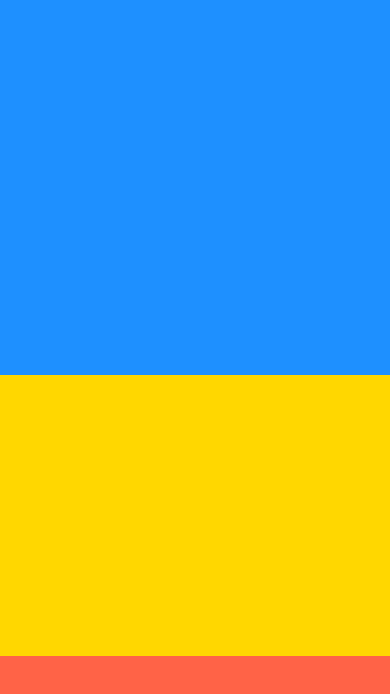
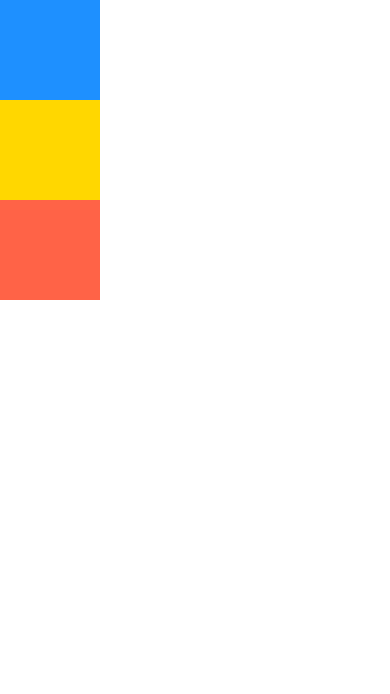
Before and after one commit to prahladinala/expo-react-native, a React Native app: screen / in a window 390 px wide. Shown: the top 694 px of the page. Built offline with nearby package versions, Linux system fonts and the light colour scheme.

Commit message:
React Native Flexbox - flexDirection Setup

```diff
--- a/App.js
+++ b/App.js
@@ -6,9 +6,9 @@ export default function App() {
     // PARENT
     <View style={{ backgroundColor: "#fff", flex: 1 }}>
       {/* CHILDREN */}
-      <View style={{ backgroundColor: "dodgerblue", flex: 2 }} />
-      <View style={{ backgroundColor: "gold", flex: 1.5 }} />
-      <View style={{ backgroundColor: "tomato", flex: 1 }} />
+      <View style={{ backgroundColor: "dodgerblue", width: 100, height: 100 }} />
+      <View style={{ backgroundColor: "gold", width: 100, height: 100 }} />
+      <View style={{ backgroundColor: "tomato", width: 100, height: 100 }} />
     </View>
   );
 }
```
